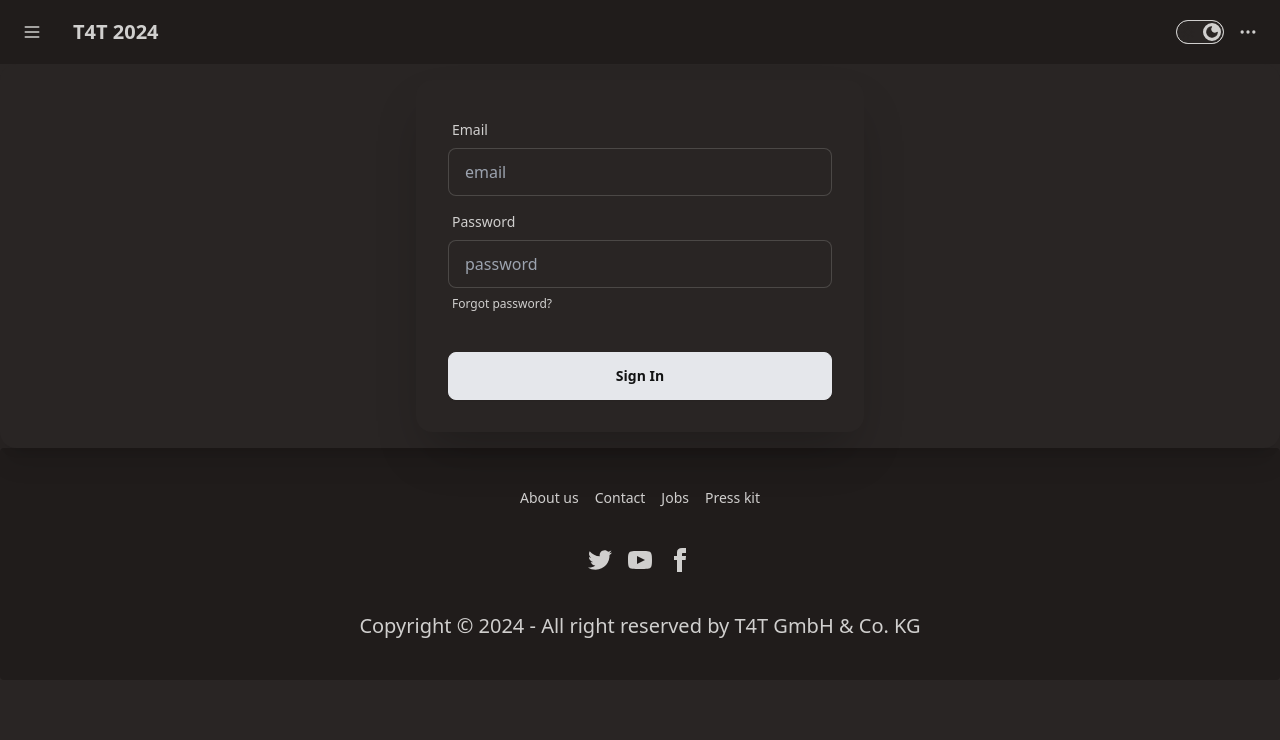
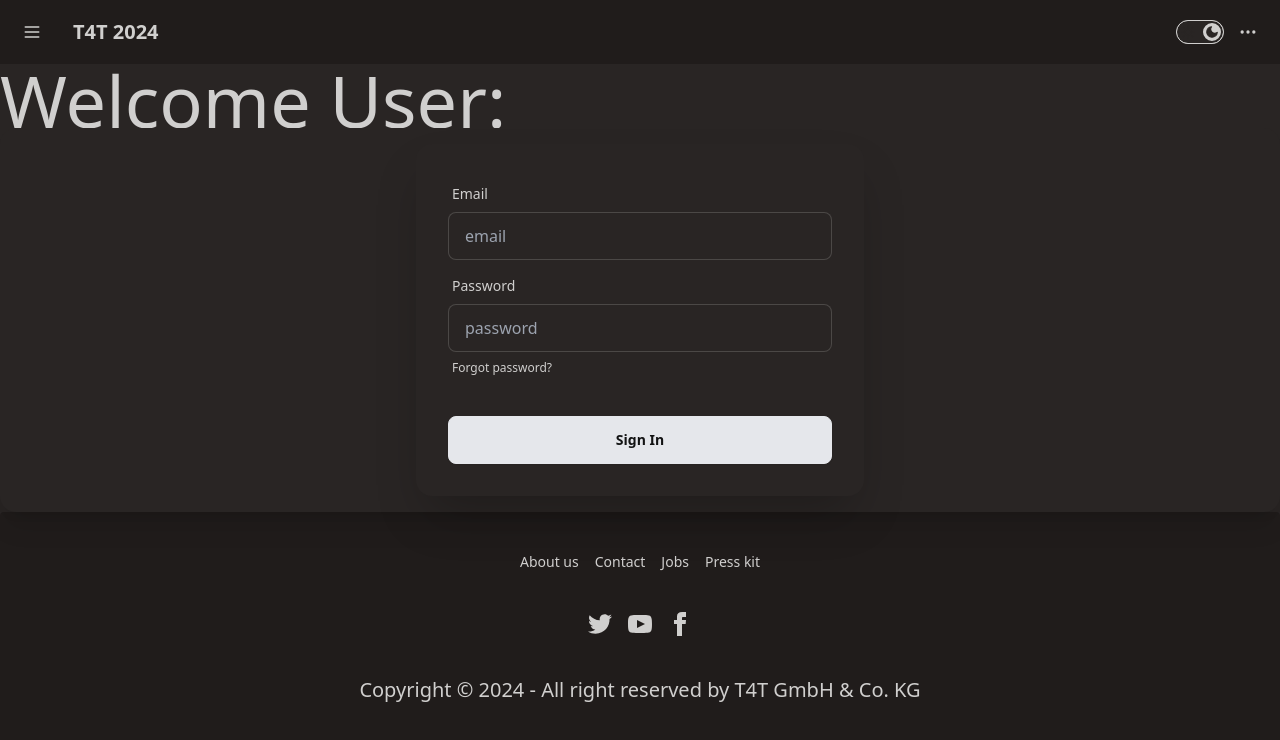
Before and after one commit to M-Halid/T4T-Task-for-Talent, a React (Vite) app in the folder FRONTEND/app/: page /signin in a window 1280 px wide. Shown: the top 740 px of the page. Built offline with nearby package versions, Linux system fonts and the light colour scheme.

Commit message:
User Sign in Context implementation

```diff
--- a/FRONTEND/app/src/App.jsx
+++ b/FRONTEND/app/src/App.jsx
@@ -1,6 +1,6 @@
 import { BrowserRouter as Router, Routes, Route } from "react-router-dom";
 
-import { useContext, useEffect } from "react";
+import { useContext, useState, useEffect,createContext } from "react";
 import { ModeContext } from "./contexts/ThemeContext";
 import Nav from "./components/Nav/Nav.jsx";
 import HeroSection from "./components/HeroSection/HeroSection.jsx";
@@ -12,16 +12,25 @@ import Page2 from "./pages/Page2";
 import Page3 from "./pages/Page3";
 import TaskProfile from "./components/Profiles/TaskProfile.jsx";
 import UserHub from "./components/UserHub/UserHub";
+import User from "./pages/User";
+export const AuthContext = createContext();
 
 function App() {
   const { mode } = useContext(ModeContext);
+  const [isLoggedIn, setIsLoggedIn] = useState({
+    id: "",
+    name: "",
+    email: "",
+  });
 
   useEffect(() => {
     document.documentElement.setAttribute("data-theme", mode);
   }, [mode]);
   return (
+    <AuthContext.Provider value={{ isLoggedIn, setIsLoggedIn }}>
     <Router>
       <Nav />
+      <div className="h-16"><h1>Welcome User: {isLoggedIn.name} </h1></div>
       <Routes>
         <Route path="/" element={<HeroSection />} />
         <Route path="/page1" element={<Page1 />} />
@@ -31,10 +40,12 @@ function App() {
         <Route path="/signup" element={<Signup />} />
         <Route path="/create-task" element={<TaskProfile />} />
         <Route path="/UserHub" element={<UserHub />} />
+        <Route path="/User" element={<User />} />
       </Routes>
 
       <Footer />
     </Router>
+    </AuthContext.Provider>
   );
 }
 
--- a/FRONTEND/app/src/components/Nav/Nav.jsx
+++ b/FRONTEND/app/src/components/Nav/Nav.jsx
@@ -3,8 +3,11 @@ import { ModeContext } from "../../contexts/ThemeContext";
 import Menu from "./Menu";
 import Menu2 from "./Menu2";
 import { useNavigate } from "react-router-dom";
+import { AuthContext } from '../../App';
+import User from "../../pages/User";
 
 const Nav = () => {
+  const { isLoggedIn, setIsLoggedIn } = useContext(AuthContext);
   const [isOpen, setIsOpen] = useState(false);
   const [isOpen2, setIsOpen2] = useState(false);
   const navigate = useNavigate();
@@ -16,9 +19,13 @@ const Nav = () => {
     { name: "Item 2", path: "/page2" },
     { name: "Item 3", path: "/page3" },
   ];
-  const menu2Items = [
+  const menu2ItemsToSign = [
     { name: "Signin", path: "/signin" },
     { name: "Signup", path: "/signup" },
+  ];
+  const menu2ItemsToUser = [
+    { name: "User Profile", path: "/User" },
+    { name: "Sign Out", path: "/" },
   ];
 
   const handleButtonClick = (event) => {
@@ -120,7 +127,7 @@ const Nav = () => {
           </svg>
         </button>
         {isOpen && <Menu items={menu1Items} setIsOpen={setIsOpen} />}
-        {isOpen2 && <Menu2 items={menu2Items} setIsOpen={setIsOpen2} />}
+        {isOpen2 && <Menu2 items={!isLoggedIn.name ? menu2ItemsToSign : menu2ItemsToUser } setIsOpen={setIsOpen2} />}
       </div>
     </div>
   );
--- a/FRONTEND/app/src/components/SignIn/SignIn.jsx
+++ b/FRONTEND/app/src/components/SignIn/SignIn.jsx
@@ -1,7 +1,9 @@
-import { useState } from "react";
+import { useState, useContext } from "react";
 import { useNavigate } from "react-router-dom";
+import { AuthContext } from '../../App';
 
 const SignIn = () => {
+  const { isLoggedIn, setIsLoggedIn } = useContext(AuthContext);
   const [email, setEmail] = useState("");
   const [password, setPassword] = useState("");
   const [user, setUser] = useState({
@@ -20,6 +22,11 @@ const SignIn = () => {
       email: data.email,
       entries: data.entries,
       joined: data.joined,
+    });
+    setIsLoggedIn({
+      id: data._id,
+      name: data.name,
+      email: data.email,
     });
   };
 
```
